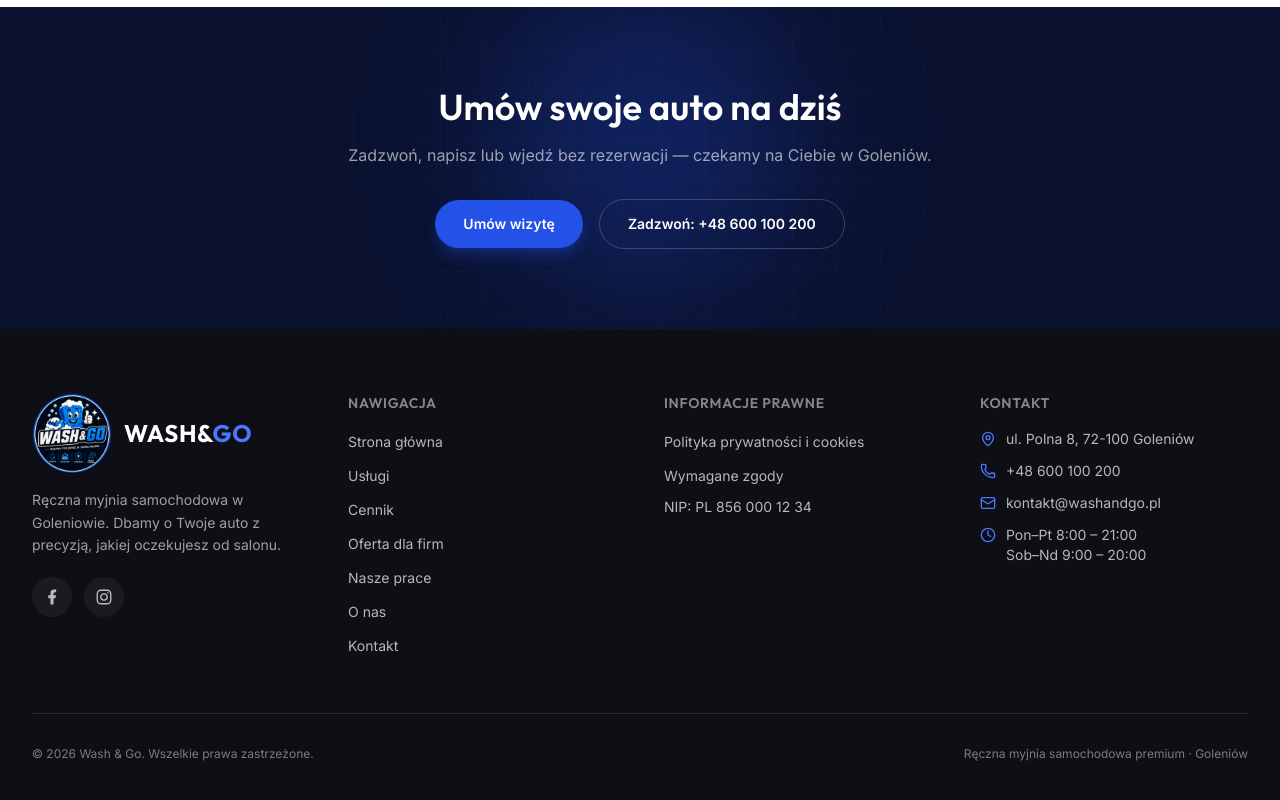
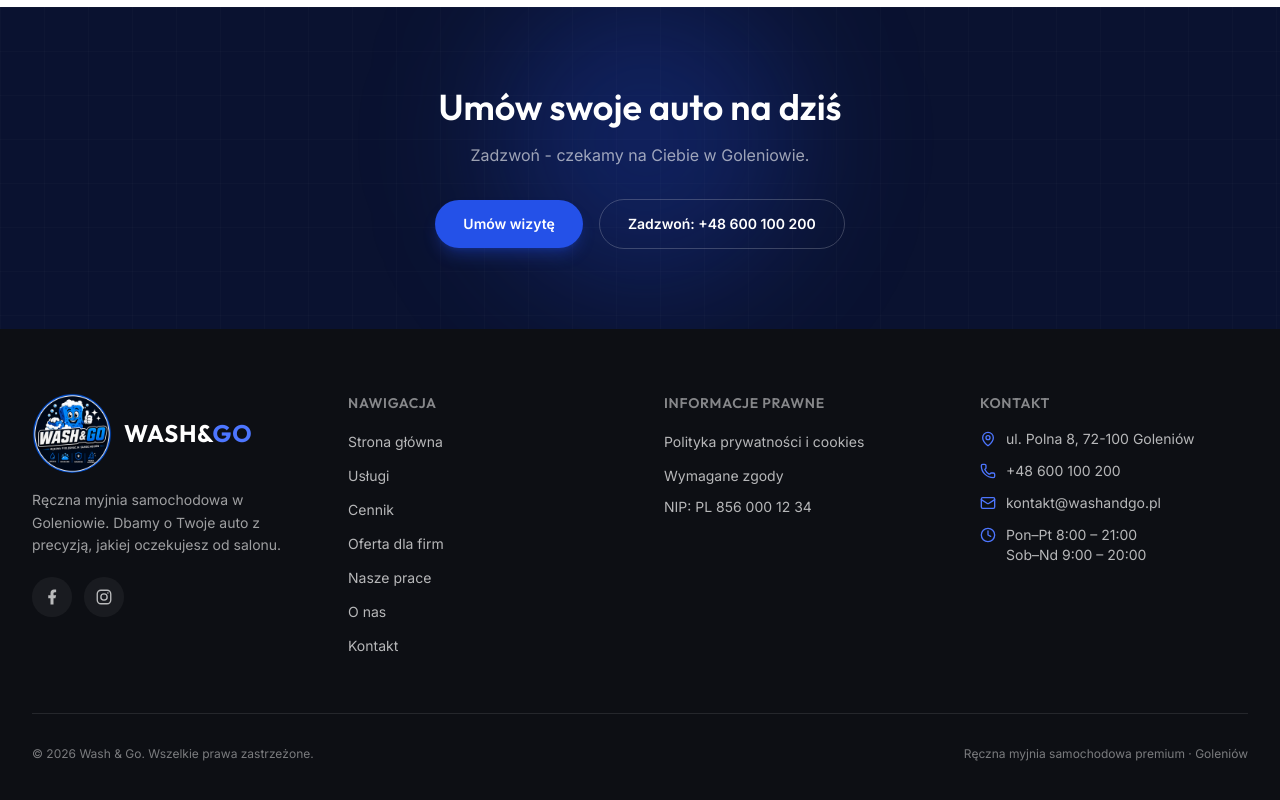
Before and after one commit to 78781978/wash-go, a Next.js app: page /wash-go/ in a window 1280 px wide. Shown: the part 6385-7185 px from the top of the page. Built offline with nearby package versions, Linux system fonts and the light colour scheme.

Commit message:
Update homepage CTA copy to match requested Goleniów phrasing

```diff
--- a/src/app/page.tsx
+++ b/src/app/page.tsx
@@ -299,7 +299,7 @@ export default function Home() {
               Umów swoje auto na dziś
             </h2>
             <p className="mt-4 text-base text-white/60">
-              Zadzwoń, napisz lub wjedź bez rezerwacji — czekamy na Ciebie w {site.city}.
+              Zadzwoń - czekamy na Ciebie w Goleniowie.
             </p>
             <div className="mt-8 flex flex-wrap items-center justify-center gap-4">
               <Link
```
